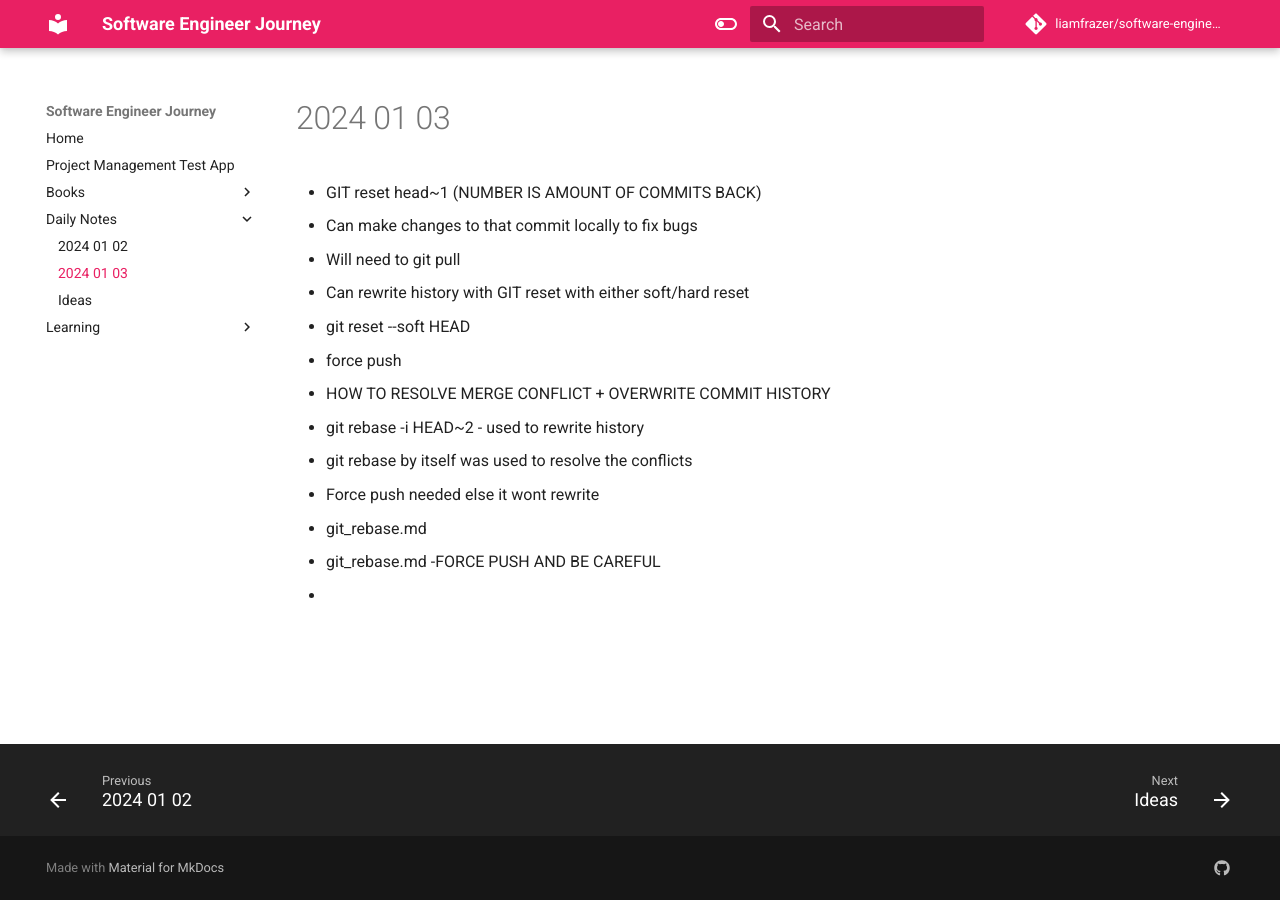
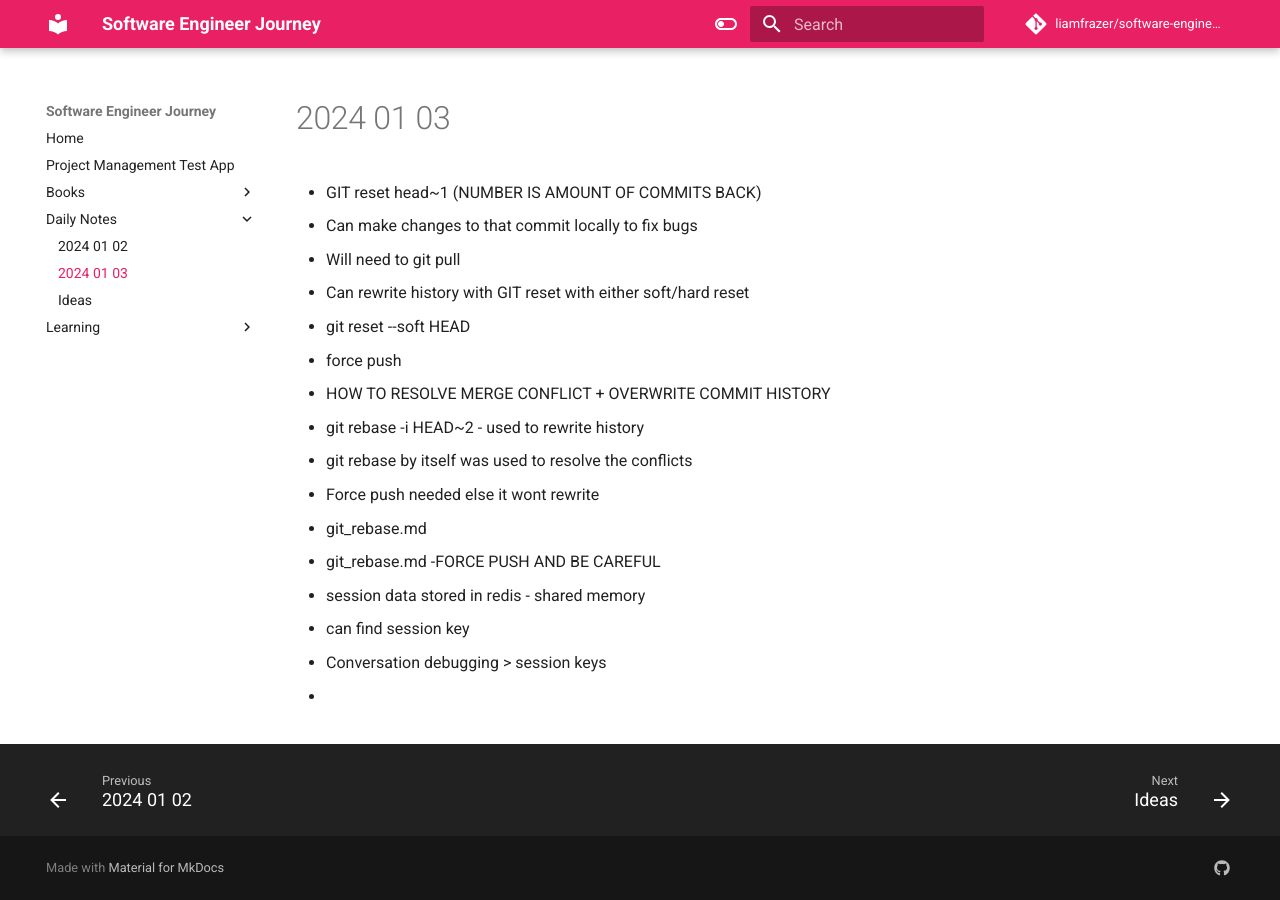
Before and after one commit to liamfrazer/software-engineer-journey, an MkDocs documentation site: the page built from docs/Daily Notes/2024-01-03.md, in a window 1280 px wide. Built offline with MkDocs 1.6.1 and Material for MkDocs 9.7.7, drawn with Linux system fonts in a browser that asks for light colours; comment, search, counter and statistics services are not loaded.

Commit message:
vault backup: 2024-01-03 14:12:31

```diff
--- a/docs/Daily Notes/2024-01-03.md
+++ b/docs/Daily Notes/2024-01-03.md
@@ -16,4 +16,7 @@
 * git_rebase.md -FORCE PUSH AND BE CAREFUL
 
 
+* session data stored in redis - shared memory
+* can find session key
+* Conversation debugging > session keys
 *
```
